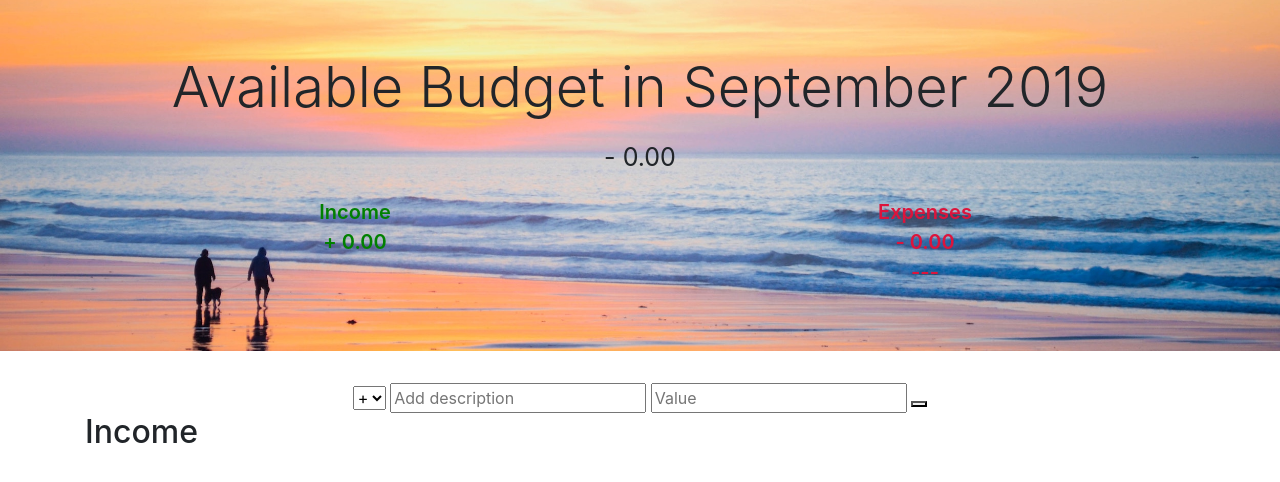
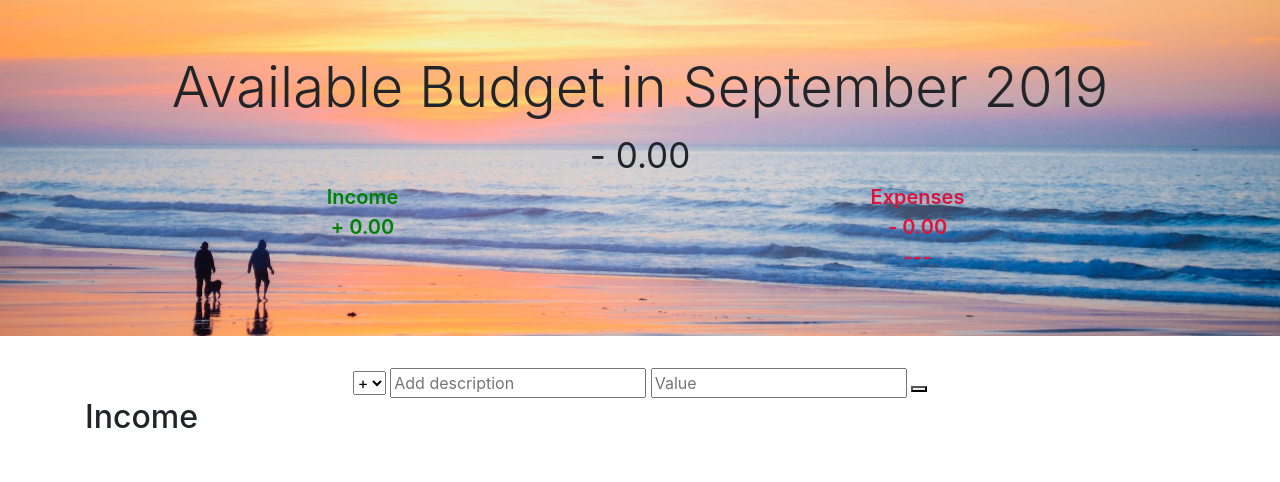
Before and after one commit to magacula/OnABudget, a plain HTML site: page index.html in a window 1280 px wide. Drawn offline with nearby package versions, Linux system fonts and the light colour scheme.

Commit message:
updated css

```diff
--- a/css/custom-style.css
+++ b/css/custom-style.css
@@ -10,16 +10,16 @@
 
 .display-4 {
   margin-top: -10px;
-  padding-bottom: 20px;
+  padding-bottom: 10px;
 }
 
 .budget__value {
   margin-top: -10px;
-  font-size: 25px;
+  font-size: 35px;
 }
 
 .heading {
-  padding-top: 20px;
+  margin: auto;
   font-size: 20px;
   font-weight:600;
 }
```
